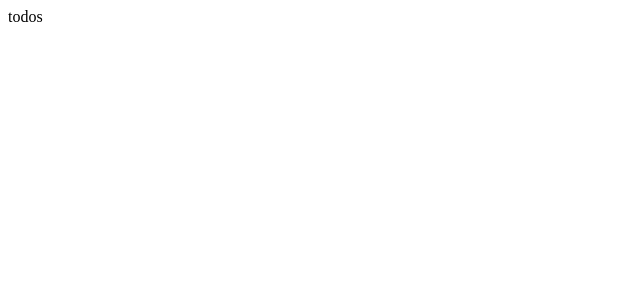
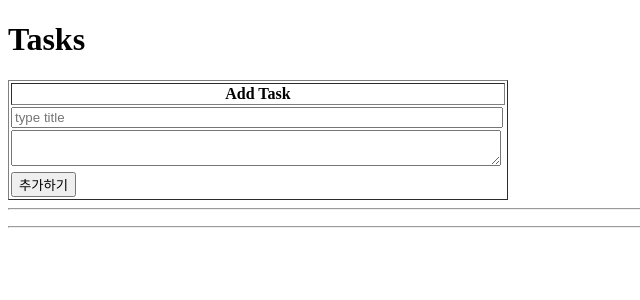
Before and after one commit to hozzijeong/wanted-pre-onboarding-challenge-fe-1, a React (Create React App) app: page / in a window 1280 px wide. Shown: the top 300 px of the page, without its empty margins (0-640 px from the left). Built offline with nearby package versions, Linux system fonts and the light colour scheme; no server answers; sample sign-in values are in the browser's storage.

Commit message:
Feat: CRUD API 연동

```diff
--- a/src/api/apis.ts
+++ b/src/api/apis.ts
@@ -1,9 +1,7 @@
+import { IAuth, ITodo } from "../utility/types";
 const BASE_URL = "http://localhost:8080";
-export function loginAPI(email: string, password: string) {
-  const body = {
-    email,
-    password,
-  };
+
+export function loginAPI(body: IAuth) {
   return fetch(`${BASE_URL}/users/login`, {
     method: "POST",
     headers: {
@@ -13,11 +11,7 @@ export function loginAPI(email: string, password: string) {
   }).then((response) => response.json());
 }
 
-export function SignUpAPI(email: string, password: string) {
-  const body = {
-    email,
-    password,
-  };
+export function SignUpAPI(body: IAuth) {
   return fetch(`${BASE_URL}/users/create`, {
     method: "POST",
     headers: {
@@ -26,3 +20,50 @@ export function SignUpAPI(email: string, password: string) {
     body: JSON.stringify(body),
   }).then((response) => response.json());
 }
+
+export function getTodosAPI(token: string) {
+  return fetch(`${BASE_URL}/todos`, {
+    method: "GET",
+    headers: {
+      Authorization: token,
+    },
+  }).then((response) => response.json());
+}
+
+export function getTodosDetail(token: string, id: string) {
+  return fetch(`${BASE_URL}/todos/${id}`, {
+    method: "GET",
+    headers: {
+      Authorization: token,
+    },
+  }).then((response) => response.json());
+}
+
+export function createTodos(body: ITodo, token: string) {
+  return fetch(`${BASE_URL}/todos`, {
+    method: "POST",
+    headers: {
+      Authorization: token,
+    },
+    body: JSON.stringify(body),
+  }).then((response) => response.json()); // create 하고 todos 업데이트 새로 할 것.
+}
+
+export function updateTodos(body: ITodo, token: string, id: string) {
+  return fetch(`${BASE_URL}/todos/${id}`, {
+    method: "PUT",
+    headers: {
+      Authorization: token,
+    },
+    body: JSON.stringify(body),
+  }).then((response) => response.json());
+}
+
+export function deleteTodos(token: string, id: string) {
+  return fetch(`${BASE_URL}/todos/${id}`, {
+    method: "DELETE",
+    headers: {
+      Authorization: token,
+    },
+  }).then((response) => response.json());
+}
--- a/src/routes/Login.tsx
+++ b/src/routes/Login.tsx
@@ -21,7 +21,7 @@ function Login() {
 
   const onSubmit = (e: React.FormEvent<HTMLFormElement>) => {
     e.preventDefault();
-    loginAPI(email, password).then((data) => {
+    loginAPI({ email, password }).then((data) => {
       if (data?.details) {
         alert(data.details);
       } else {
--- a/src/routes/Route.tsx
+++ b/src/routes/Route.tsx
@@ -9,7 +9,7 @@ function URLRoutes() {
     <BrowserRouter>
       <Routes>
         <Route path="/" element={<Todos />}>
-          <Route path="/:id" />
+          <Route path="/details/:id" />
         </Route>
         <Route path="/auth/login" element={<Login />} />
         <Route path="/auth/signup" element={<SignUp />} />
--- a/src/routes/SignUp.tsx
+++ b/src/routes/SignUp.tsx
@@ -21,7 +21,7 @@ function SignUp() {
 
   const onSubmit = (e: React.FormEvent<HTMLFormElement>) => {
     e.preventDefault();
-    SignUpAPI(email, password).then((data) => {
+    SignUpAPI({ email, password }).then((data) => {
       if (data?.details) {
         alert(data.details);
       } else {
--- a/src/routes/Todo.tsx
+++ b/src/routes/Todo.tsx
@@ -1,15 +1,58 @@
-import { useEffect } from "react";
+import { useEffect, useState } from "react";
 import { useNavigate } from "react-router-dom";
+import { getTodosAPI } from "../api/apis";
+import { ITodos } from "../utility/types";
 
 function Todos() {
   const navigation = useNavigate();
   const token = localStorage.getItem("token");
-  console.log(token);
+  const [todos, setTodos] = useState<ITodos[]>([]);
+
   useEffect(() => {
     if (!token) navigation("/auth/login");
+    else getTodosAPI(token).then((data) => setTodos(data.data));
   }, [token]);
 
-  return <div>todos</div>;
+  const onSubmit = (e: React.FormEvent<HTMLInputElement>) => {
+    e.preventDefault();
+  };
+
+  return (
+    <div>
+      <h1>Tasks</h1>
+      <div>
+        <table width="500" border={1}>
+          <thead>
+            <tr>
+              <th>Add Task</th>
+            </tr>
+          </thead>
+          <tbody>
+            <tr>
+              <input
+                style={{ width: "98%" }}
+                type="text"
+                placeholder="type title"
+              />
+            </tr>
+            <tr aria-colspan={2} style={{ height: "100%" }}>
+              <textarea style={{ height: "100%", width: "98%" }}></textarea>
+            </tr>
+            <tr aria-colspan={2}>
+              <input
+                type="button"
+                value="추가하기"
+                onClick={(e) => onSubmit(e)}
+              />
+            </tr>
+          </tbody>
+        </table>
+      </div>
+      <hr />
+      <ul>{[...todos.map((x) => <li>x</li>)]}</ul>
+      <hr />
+    </div>
+  );
 }
 
 export default Todos;
```
Also changed, not shown: src/utility/types.ts (+18 -0 lines), 1 other file (tests, documents, lock files or other folders).
